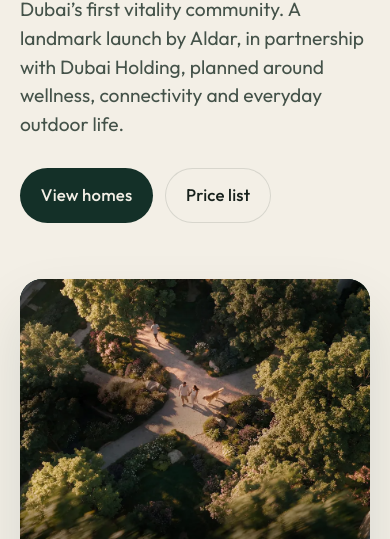
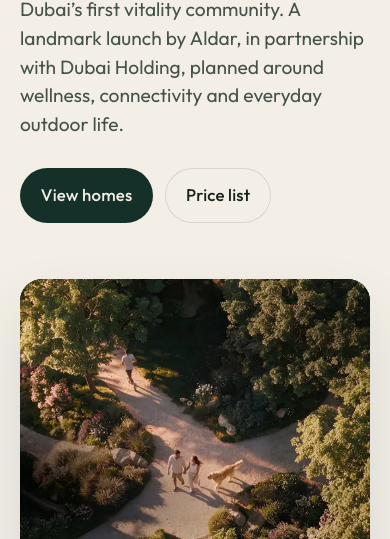
Before and after one commit to muhammadasim-dev/thegrounds, a plain HTML site: page index.html in a window 390 px wide. Shown: the part 304-843 px from the top of the page. Drawn offline with Linux system fonts and the light colour scheme.

Commit message:
Hero video: portrait box anchored to top so logo and title stay in frame; menu collapses up to 980px.
Co-Authored-By: Claude Opus 5.5 <noreply@anthropic.com>

```diff
--- a/css/styles.css
+++ b/css/styles.css
@@ -999,7 +999,8 @@ textarea { min-height: 7rem; resize: vertical; }
   .frame img { aspect-ratio: 16 / 11; }
 }
 
-@media (max-width: 760px) {
+/* Collapsed menu up to tablet width so header links never wrap */
+@media (max-width: 980px) {
   .nav-toggle { display: inline-flex; }
   .site-nav {
     position: fixed;
@@ -1040,6 +1041,9 @@ textarea { min-height: 7rem; resize: vertical; }
     background: var(--brass);
     color: #1c1408;
   }
+}
+
+@media (max-width: 760px) {
   .stats, .stats.halves, .stats.stack, .why-grid, .pillar-grid, .card-grid, .card-grid.three, .steps, .form-grid {
     grid-template-columns: 1fr;
   }
@@ -1196,7 +1200,9 @@ textarea { min-height: 7rem; resize: vertical; }
 /* Hero banner: fixed-ratio box, image underneath, video fades in on top, both cropped to fill */
 .frame--banner .banner-media {
   position: relative;
-  aspect-ratio: 5 / 6;
+  width: 100%; /* definite width: max-height then trims height only, never width */
+  aspect-ratio: 3 / 4; /* the clip is 9:16 portrait; crop only the bottom */
+  max-height: 80vh;
   overflow: hidden;
   background: var(--forest);
 }
@@ -1209,7 +1215,7 @@ textarea { min-height: 7rem; resize: vertical; }
   height: 100%;
   aspect-ratio: auto;
   object-fit: cover;
-  object-position: center;
+  object-position: 50% 0; /* keep the logo (top) and title (middle) in frame */
 }
 .frame--banner .hero-banner,
 .frame--banner.has-banner-video .hero-banner {
@@ -1221,7 +1227,7 @@ textarea { min-height: 7rem; resize: vertical; }
 .frame--banner .hero-banner-fallback,
 .frame--banner.has-banner-video .hero-banner-fallback { display: block; }
 @media (max-width: 980px) {
-  .frame--banner .banner-media { aspect-ratio: 4 / 3; }
+  .frame--banner .banner-media { aspect-ratio: 4 / 5; max-height: 75vh; }
 }
 @media (prefers-reduced-motion: reduce) {
   .frame--banner .hero-banner { transition: none; }
```
